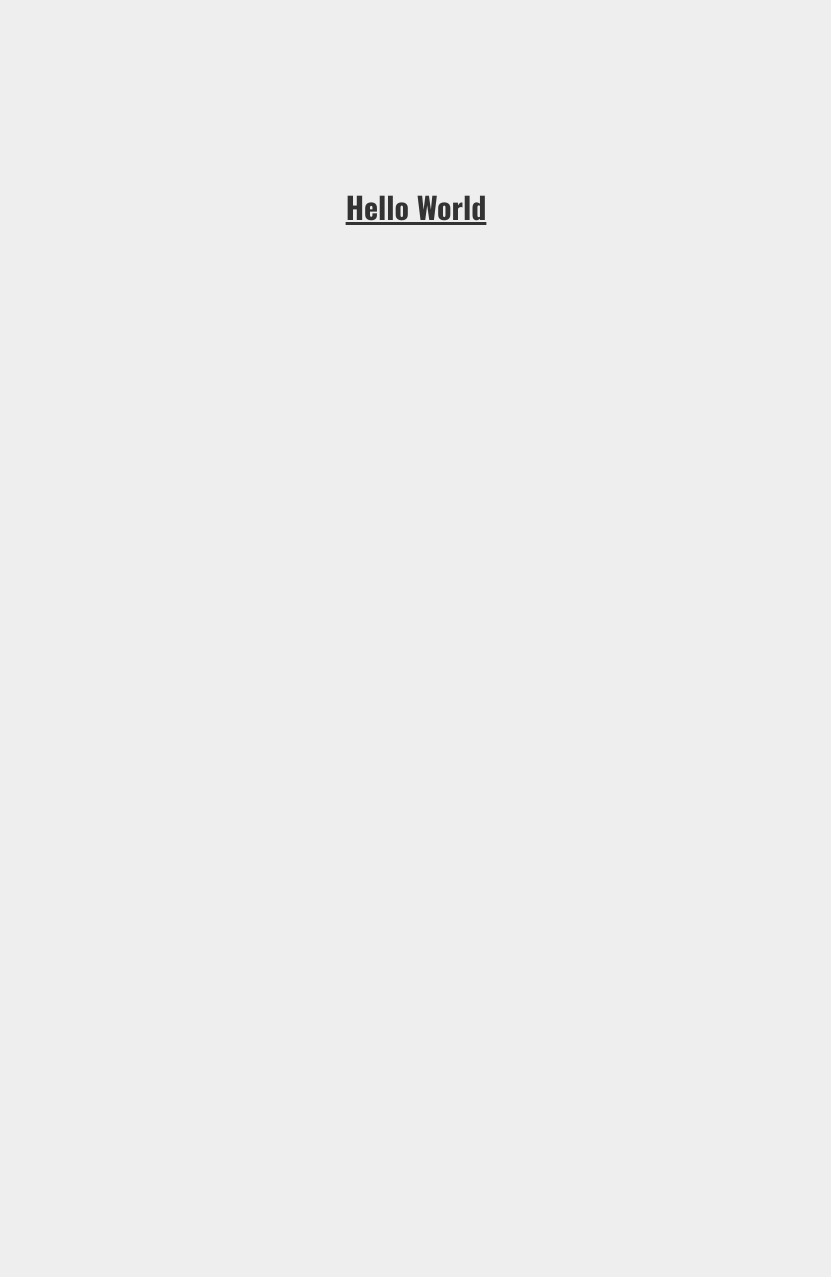
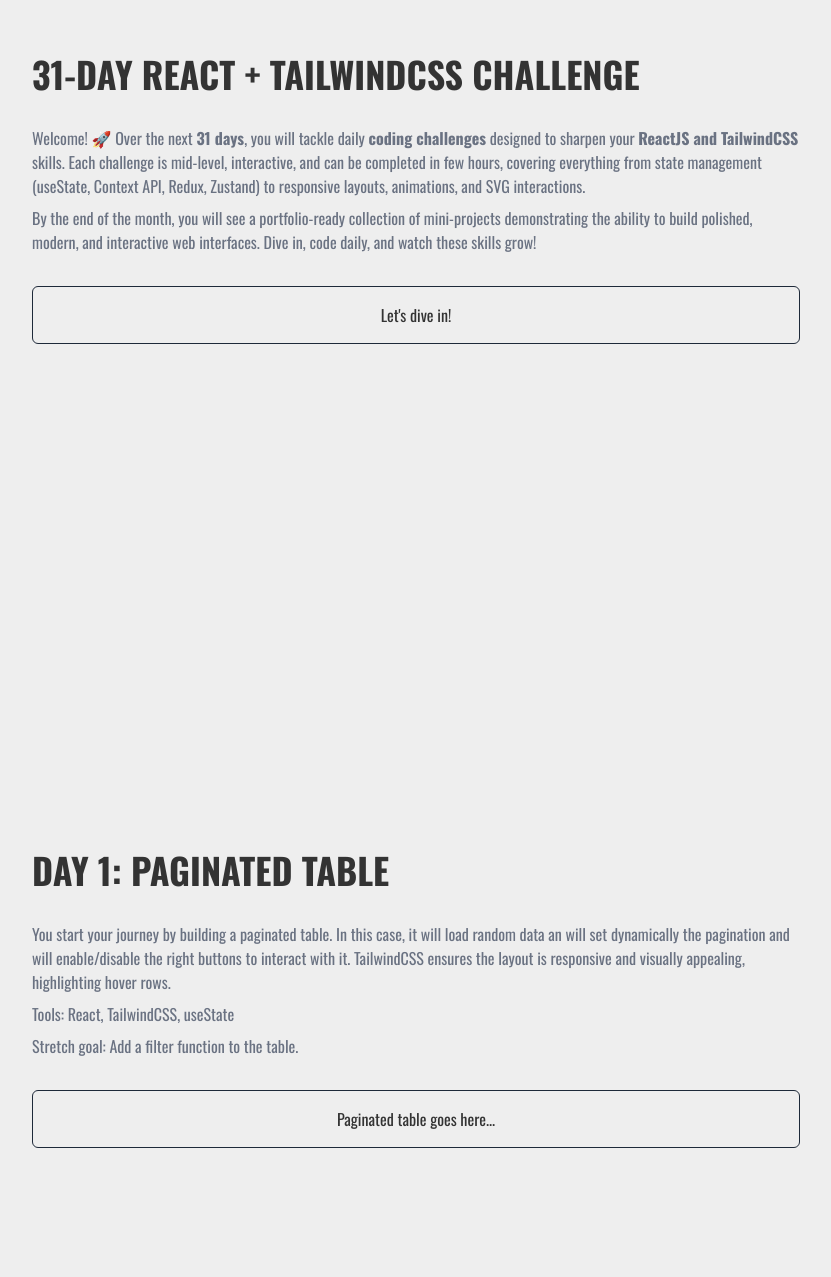
Before and after one commit to rosadurante/octobereact, a React (Vite) app: page / in a window 1280 px wide. Shown: the part 193-1470 px from the top of the page, without its empty margins (224-1055 px from the left). Before the commit the page ends 800 px from the top, so only its background shows below. Built offline with nearby package versions, Linux system fonts and the light colour scheme.

Commit message:
create first components to build up the webpage

```diff
--- /dev/null
+++ b/src/components/challenges.tsx
@@ -0,0 +1,43 @@
+import { Section } from "./section"
+
+export const Challenges = () => {
+
+  const datas = [
+  {
+      title: "Day 1: Paginated table",
+      description: (
+        <>
+          <p>You start your journey by building a paginated table. In this case, it will load random data an will set dynamically the pagination and will enable/disable the right buttons to interact with it. TailwindCSS ensures the layout is responsive and visually appealing, highlighting hover rows.</p>
+          <p>Tools: React, TailwindCSS, useState</p>
+          <p>Stretch goal: Add a filter function to the table.</p>
+        </>
+      ),
+      children: (
+        <>
+          <p>Paginated table goes here...</p>
+        </>
+      ),
+    },
+    {
+      title: "Day 2: Dynamic Todo List",
+      description: (
+        <>
+          <p>Next challenge is a dynamic todo list. This is not just a static list; users can add tasks, mark them complete, or delete them. Each task enters and leaves with smooth animations, fading or sliding into view. TailwindCSS ensures the layout is responsive and visually appealing, highlighting completed tasks differently from pending ones. By the end of this day, you’ll have a fully functional, animated todo list.</p>
+          <p>Tools: React, TailwindCSS, useState</p>
+          <p>Stretch goal: Add a search function to filter tasks by title.</p>
+        </>
+      ),
+      children: (
+        <>
+          <p>Dynamic todo list goes here...</p>
+        </>
+      ),
+    },
+  ]
+
+  return datas.map((data) => (
+    <Section title={data.title} description={data.description}>
+      {data.children}
+    </Section>
+  ));
+}
--- /dev/null
+++ b/src/components/heading.tsx
@@ -0,0 +1,12 @@
+export const Heading = ({children, level}: {children: React.ReactNode, level: 1 | 2 | 3}) => {
+  switch (level) {
+    case 1:
+      return <h1 className="text-4xl font-bold uppercase text-left w-full">{children}</h1>
+    case 2:
+      return <h2 className="text-3xl font-bold uppercase text-left w-full">{children}</h2>
+    case 3:
+      return <h3 className="text-2xl font-bold uppercase text-left w-full">{children}</h3>
+    default:
+      return <h1 className="text-4xl font-bold uppercase text-left w-full">{children}</h1>
+  }
+}
--- /dev/null
+++ b/src/components/section.tsx
@@ -0,0 +1,13 @@
+import { Heading } from "./heading"
+
+export const Section = ({ title, description, children }: { title: string, description: React.ReactNode, children: React.ReactNode }) => {
+  return (
+    <section className="flex flex-col gap-4 h-screen w-full space-y-4 overflow-hidden justify-center items-center text-center align-center max-w-3xl mx-auto">
+      <Heading level={1}>{title}</Heading>
+      {description && <p className="text-md text-gray-500 text-left space-y-2">{description}</p>}
+      <div className="flex flex-col gap-4  w-full p-4 mb-4 border border-gray-800 rounded-md">
+        {children}
+      </div>
+    </section>
+  )
+}
--- a/src/main.tsx
+++ b/src/main.tsx
@@ -1,11 +1,15 @@
 import { StrictMode } from 'react'
 import { createRoot } from 'react-dom/client'
 import './index.css'
+import { Intro } from './sections/intro'
+import { Challenges } from './components/challenges'
 
 createRoot(document.getElementById('root')!).render(
   <StrictMode>
-    <div className='flex align-center justify-center items-center flex-col h-screen mx-auto'>
+    {/* <div className='flex align-center justify-center items-center flex-col h-screen overflow-hidden mx-auto'>
       <h1 className='text-3xl font-bold underline'>Hello World</h1>
-    </div>
+    </div> */}
+    <Intro />
+    <Challenges />
   </StrictMode>,
 )
--- /dev/null
+++ b/src/sections/intro.tsx
@@ -0,0 +1,23 @@
+import { Section } from '../components/section'
+
+export const Intro = () => {
+
+  const title = '31-Day React + TailwindCSS Challenge'
+  const description = (
+    <>
+      <p>Welcome! 🚀 Over the next <b>31 days</b>, you will tackle daily <b>coding challenges</b> designed to sharpen your <b>ReactJS and TailwindCSS</b> skills.
+        Each challenge is mid-level, interactive, and can be completed in few hours, covering everything from state management (useState, Context API, Redux, Zustand)
+        to responsive layouts, animations, and SVG interactions.</p>
+      <p>By the end of the month, you will see a portfolio-ready collection of mini-projects demonstrating the ability to build polished, modern, and interactive web interfaces.
+        Dive in, code daily, and watch these skills grow!</p>
+    </>
+  );
+
+  return (
+    <Section
+      title={title}
+      description={description}>
+      <p>Let's dive in!</p>
+    </Section>
+  )
+}
```
